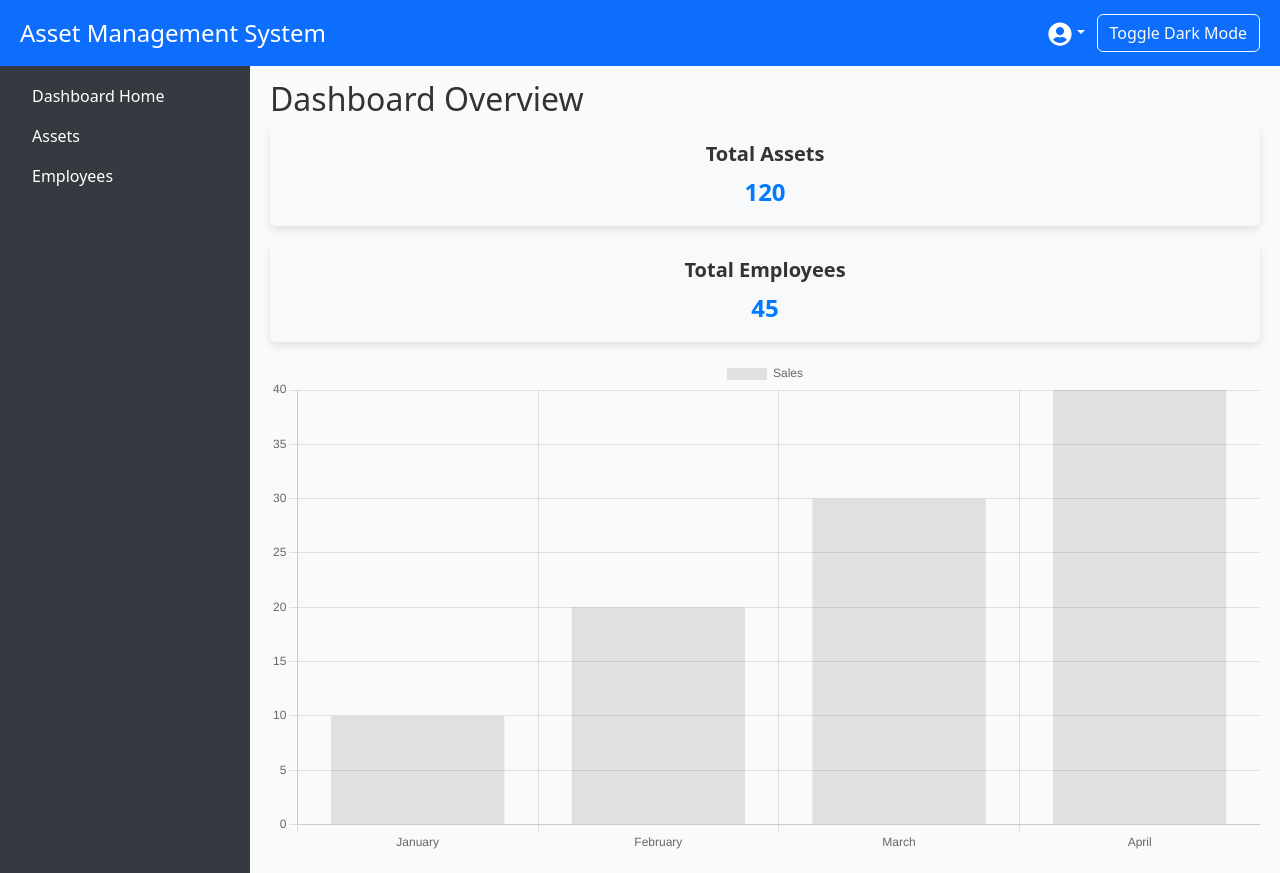
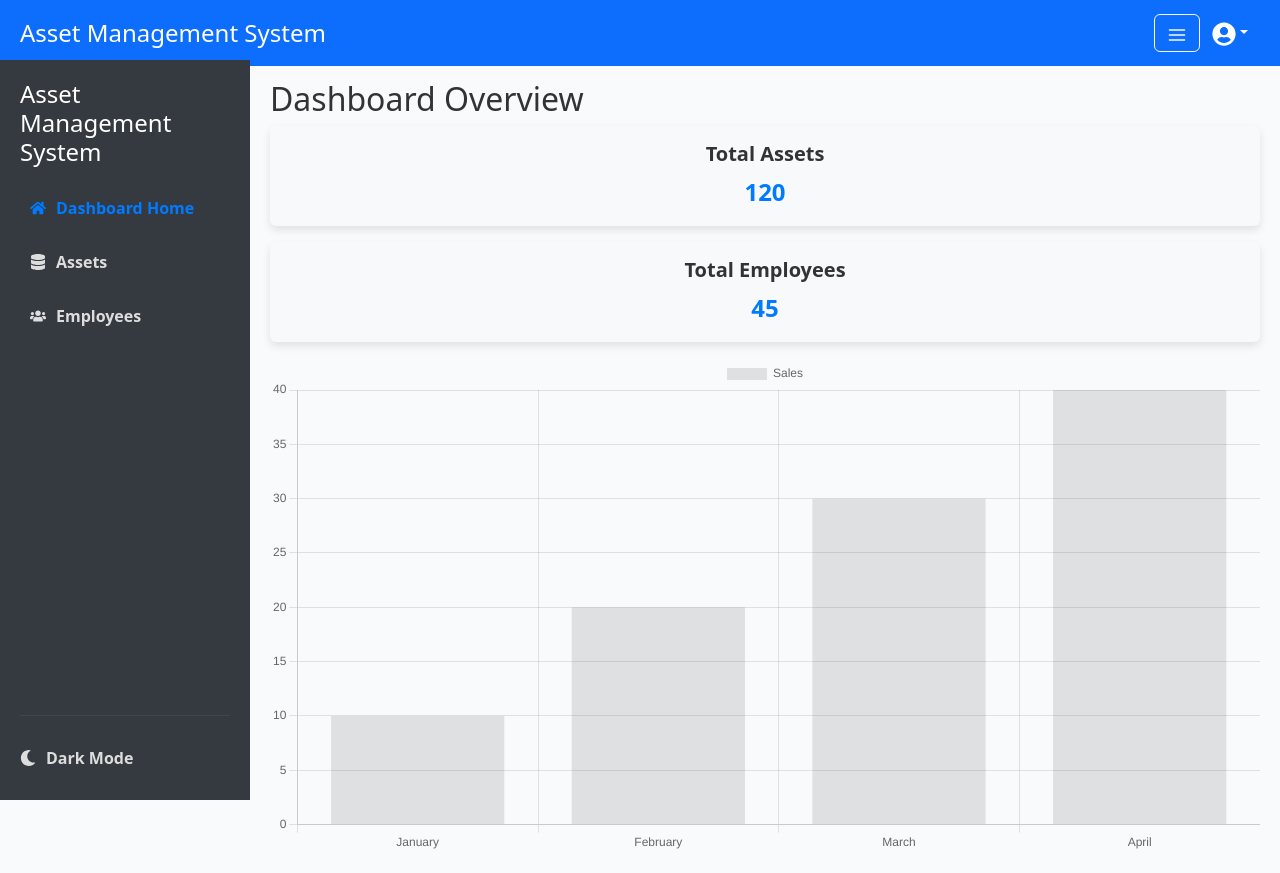
Before and after one commit to ShahidSandhu/Unique_Asset_Mgmt, a React (Create React App) app in the folder advanced-dashboard/: page / in a window 1280 px wide. Built offline with nearby package versions, Linux system fonts and the light colour scheme; no server answers.

Commit message:
improved sidebar and navbar of advanced-dashbord which is working perfectly

```diff
--- a/advanced-dashboard/src/components/Dashboard.css
+++ b/advanced-dashboard/src/components/Dashboard.css
@@ -9,14 +9,37 @@
 .dashboard-body {
   display: flex;
   flex: 1;
-  margin-top: 60px; /* Adjust based on the navbar height */
+  margin-top: 60px; /* Adjust based on navbar height */
+}
+
+.sidebar {
+  width: 250px;
+  height: calc(100vh - 60px); /* Navbar height adjustment */
+  position: fixed;
+  top: 60px; /* Navbar height */
+  left: 0;
+  background-color: #343a40;
+  transition: transform 0.3s ease;
+  z-index: 1000;
 }
 
 .dashboard-main {
   flex-grow: 1;
+  padding: 0; /* Remove padding from main container */
+  margin-left: 250px; /* Sidebar width adjustment */
+  transition: margin-left 0.3s ease;
+  overflow: hidden; /* Prevent main from scrolling */
+}
+
+.dashboard-main.full-width {
+  margin-left: 0;
+}
+
+.scrollable-content {
+  height: 100%;
   padding: 20px;
+  overflow-y: auto;
   background-color: #f9fafb;
-  overflow-y: auto;
 }
 
 /* Light and dark theme styling */
--- a/advanced-dashboard/src/components/Dashboard.js
+++ b/advanced-dashboard/src/components/Dashboard.js
@@ -1,18 +1,29 @@
 // src/components/Dashboard.js
-import React from "react";
+import React, { useState } from "react";
 import { Outlet } from "react-router-dom";
 import NavbarComponent from "./NavbarComponent";
 import Sidebar from "./Sidebar";
 import "./Dashboard.css";
 
 function Dashboard() {
+  const [isSidebarVisible, setIsSidebarVisible] = useState(true);
+
+  const toggleSidebar = () => {
+    setIsSidebarVisible(!isSidebarVisible);
+  };
+
   return (
     <div className="dashboard-container">
-      <NavbarComponent /> {/* Navbar at the top */}
+      <NavbarComponent toggleSidebar={toggleSidebar} />
       <div className="dashboard-body">
-        <Sidebar /> {/* Sidebar on the left */}
-        <main className="dashboard-main">
-          <Outlet /> {/* Main content */}
+        {isSidebarVisible && <Sidebar />} {/* Conditionally render Sidebar */}
+        <main
+          className={`dashboard-main ${isSidebarVisible ? "" : "full-width"}`}
+        >
+          <div className="scrollable-content">
+            <Outlet />{" "}
+            {/* Main content displayed here with a dedicated scrollbar */}
+          </div>
         </main>
       </div>
     </div>
--- a/advanced-dashboard/src/components/NavbarComponent.js
+++ b/advanced-dashboard/src/components/NavbarComponent.js
@@ -1,16 +1,11 @@
 // src/components/NavbarComponent.js
-
-import React, { useContext } from "react";
+import React from "react";
 import { Navbar, Nav, Dropdown, Button } from "react-bootstrap";
 import { FaUserCircle } from "react-icons/fa";
+import { FiMenu } from "react-icons/fi";
 import "./Navbar.css";
-import { DashboardContext } from "../context/DashboardContext";
 
-function NavbarComponent() {
-  const dashboardContext = useContext(DashboardContext);
-  const theme = dashboardContext?.theme || "light";
-  const toggleTheme = dashboardContext?.toggleTheme || (() => {});
-
+function NavbarComponent({ toggleSidebar }) {
   return (
     <Navbar
       bg="primary"
@@ -22,6 +17,13 @@ function NavbarComponent() {
         Asset Management System
       </Navbar.Brand>
       <Nav className="ml-auto navbar-icons">
+        <Button
+          onClick={toggleSidebar}
+          variant="outline-light"
+          className="mr-3"
+        >
+          <FiMenu size={20} /> {/* Toggle Sidebar Icon */}
+        </Button>
         <Dropdown align="end">
           <Dropdown.Toggle
             variant="primary"
@@ -36,9 +38,6 @@ function NavbarComponent() {
             <Dropdown.Item href="/logout">Logout</Dropdown.Item>
           </Dropdown.Menu>
         </Dropdown>
-        <Button onClick={toggleTheme} variant="outline-light" className="ml-3">
-          Toggle {theme === "light" ? "Dark" : "Light"} Mode
-        </Button>
       </Nav>
     </Navbar>
   );
--- a/advanced-dashboard/src/components/Sidebar.css
+++ b/advanced-dashboard/src/components/Sidebar.css
@@ -1,11 +1,26 @@
 /* src/components/Sidebar.css */
+
 .sidebar {
-  height: calc(100vh - 60px); /* Adjust based on navbar height */
   width: 250px;
+  height: calc(100vh - 60px); /* Account for navbar height */
+  position: fixed;
+  top: 60px; /* Adjusted for fixed navbar */
+  left: 0;
+  background-color: #343a40;
+  color: white;
+  display: flex;
+  flex-direction: column;
   padding: 20px;
-  background-color: #343a40;
-  position: fixed;
-  top: 60px; /* Adjust based on navbar height */
+}
+
+.sidebar-title {
+  font-size: 1.5em;
+  margin-bottom: 20px;
+  color: #fff;
+}
+
+.sidebar-links {
+  flex-grow: 1;
 }
 
 .sidebar-link {
@@ -15,12 +30,42 @@
   margin-bottom: 10px;
   display: flex;
   align-items: center;
+  text-decoration: none;
+  transition: color 0.3s ease;
 }
 
-.sidebar-link:hover {
+.sidebar-link.active, .sidebar-link:hover {
   color: #007bff;
 }
 
 .sidebar-link .icon {
   margin-right: 10px;
 }
+
+.sidebar-footer {
+  margin-top: auto;
+  padding-top: 20px;
+  border-top: 1px solid #444;
+}
+
+.theme-toggle-button {
+  width: 100%;
+  background: none;
+  border: none;
+  color: #ddd;
+  font-size: 1em;
+  font-weight: bold;
+  display: flex;
+  align-items: center;
+  cursor: pointer;
+  padding: 10px 0;
+  transition: color 0.3s ease;
+}
+
+.theme-toggle-button:hover {
+  color: #007bff;
+}
+
+.theme-toggle-button .icon {
+  margin-right: 10px;
+}
--- a/advanced-dashboard/src/components/Sidebar.js
+++ b/advanced-dashboard/src/components/Sidebar.js
@@ -1,24 +1,57 @@
 // src/components/Sidebar.js
-import React from "react";
-import { Nav } from "react-bootstrap";
-import { Link } from "react-router-dom";
+import React, { useContext } from "react";
+import { Link, useLocation } from "react-router-dom";
+import { DashboardContext } from "../context/DashboardContext";
+import { FaHome, FaDatabase, FaUsers, FaMoon, FaSun } from "react-icons/fa"; // Icons for sidebar items
+import "./Sidebar.css";
 
 function Sidebar() {
+  const { theme, toggleTheme } = useContext(DashboardContext);
+  const location = useLocation();
+
   return (
-    <Nav
-      className="flex-column p-3"
-      style={{ width: "250px", backgroundColor: "#343a40", color: "white" }}
-    >
-      <Nav.Link as={Link} to="/" style={{ color: "white" }}>
-        Dashboard Home
-      </Nav.Link>
-      <Nav.Link as={Link} to="/assets" style={{ color: "white" }}>
-        Assets
-      </Nav.Link>
-      <Nav.Link as={Link} to="/employees" style={{ color: "white" }}>
-        Employees
-      </Nav.Link>
-    </Nav>
+    <div className="sidebar">
+      <h2 className="sidebar-title">Asset Management System</h2>
+      <nav className="sidebar-links">
+        <Link
+          to="/"
+          className={`sidebar-link ${
+            location.pathname === "/" ? "active" : ""
+          }`}
+        >
+          <FaHome className="icon" /> Dashboard Home
+        </Link>
+        <Link
+          to="/assets"
+          className={`sidebar-link ${
+            location.pathname === "/assets" ? "active" : ""
+          }`}
+        >
+          <FaDatabase className="icon" /> Assets
+        </Link>
+        <Link
+          to="/employees"
+          className={`sidebar-link ${
+            location.pathname === "/employees" ? "active" : ""
+          }`}
+        >
+          <FaUsers className="icon" /> Employees
+        </Link>
+      </nav>
+      <div className="sidebar-footer">
+        <button onClick={toggleTheme} className="theme-toggle-button">
+          {theme === "light" ? (
+            <>
+              <FaMoon className="icon" /> Dark Mode
+            </>
+          ) : (
+            <>
+              <FaSun className="icon" /> Light Mode
+            </>
+          )}
+        </button>
+      </div>
+    </div>
   );
 }
 
```
